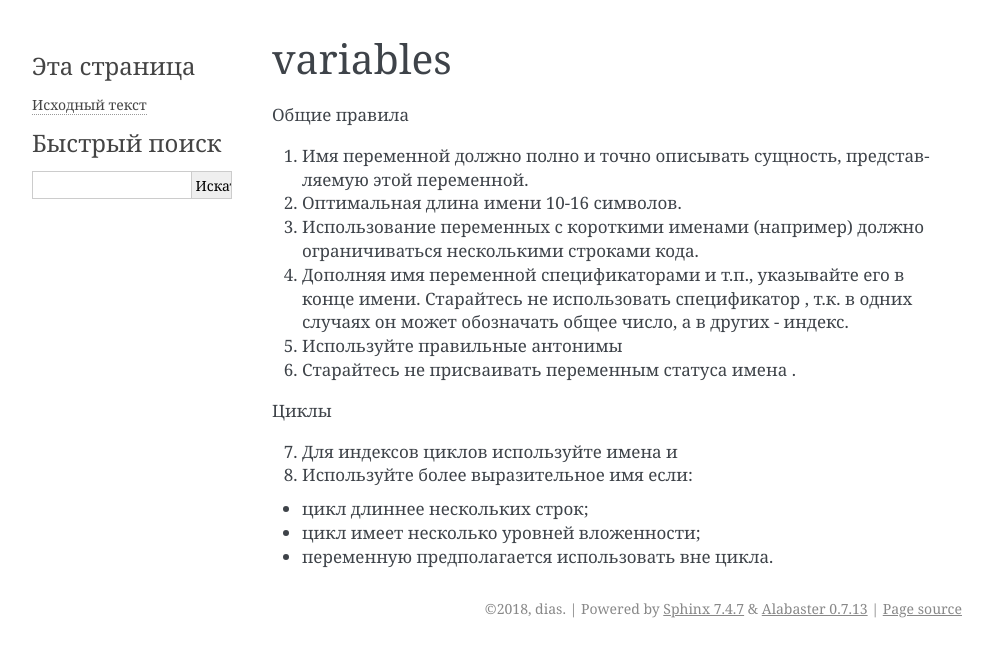
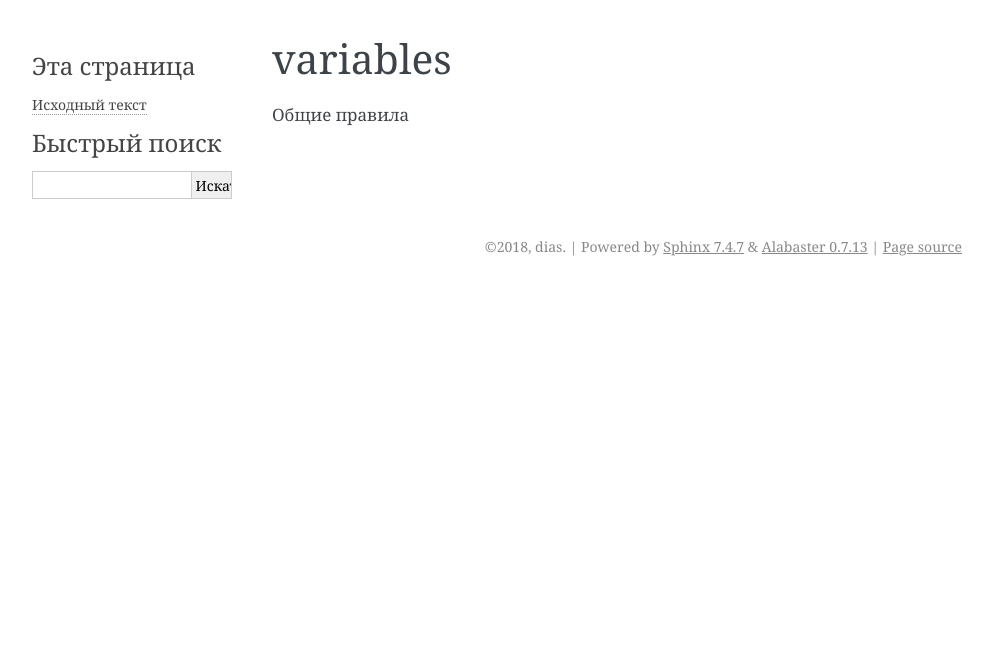
Before and after one commit to neurohotep/styleguide, a Sphinx documentation site: the page built from docs/variables.rst, in a window 1280 px wide. Shown: the top 657 px of the page, without its empty margins (148-1141 px from the left). Built offline with Sphinx 7.4.7, drawn with Linux system fonts in a browser that asks for light colours.

Commit message:
Update variables.rst

```diff
--- a/docs/variables.rst
+++ b/docs/variables.rst
@@ -3,26 +3,3 @@ variables
 #########
 
 Общие правила
-
-1. Имя переменной должно полно и точно описывать сущность,
-   представляемую этой переменной.
-2. Оптимальная длина имени 10-16 символов.
-3. Использование переменных с короткими именами (например) должно
-   ограничиваться несколькими строками кода.
-4. Дополняя имя переменной спецификаторами
-   и т.п., указывайте его в конце имени. Старайтесь не использовать
-   спецификатор , т.к. в одних случаях он может обозначать общее
-   число, а в других - индекс.
-5. Используйте правильные антонимы
-
-6. Старайтесь не присваивать переменным статуса имена .
-
-Циклы
-
-7. Для индексов циклов используйте имена и
-
-8. Используйте более выразительное имя если:
-
-- цикл длиннее нескольких строк;
-- цикл имеет несколько уровней вложенности;
-- переменную предполагается использовать вне цикла.
```
